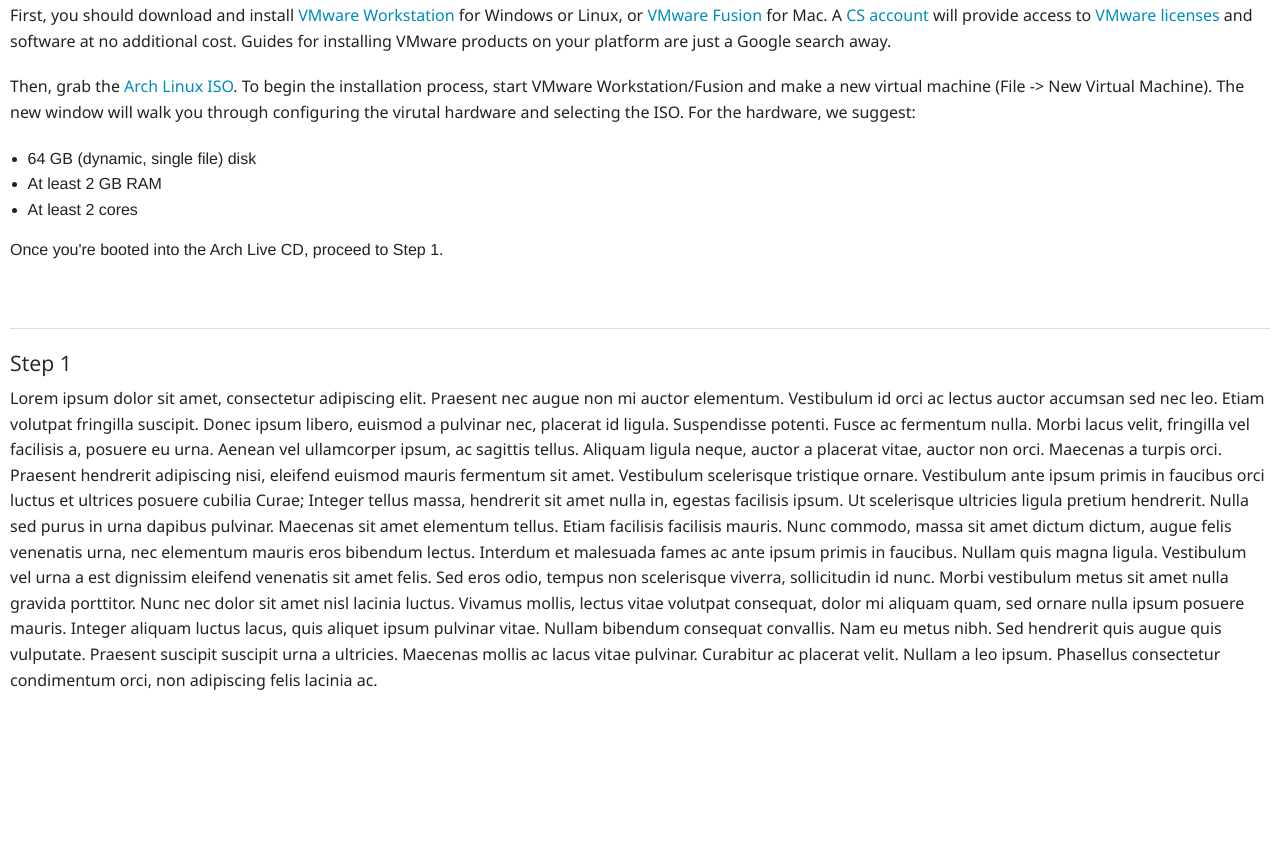
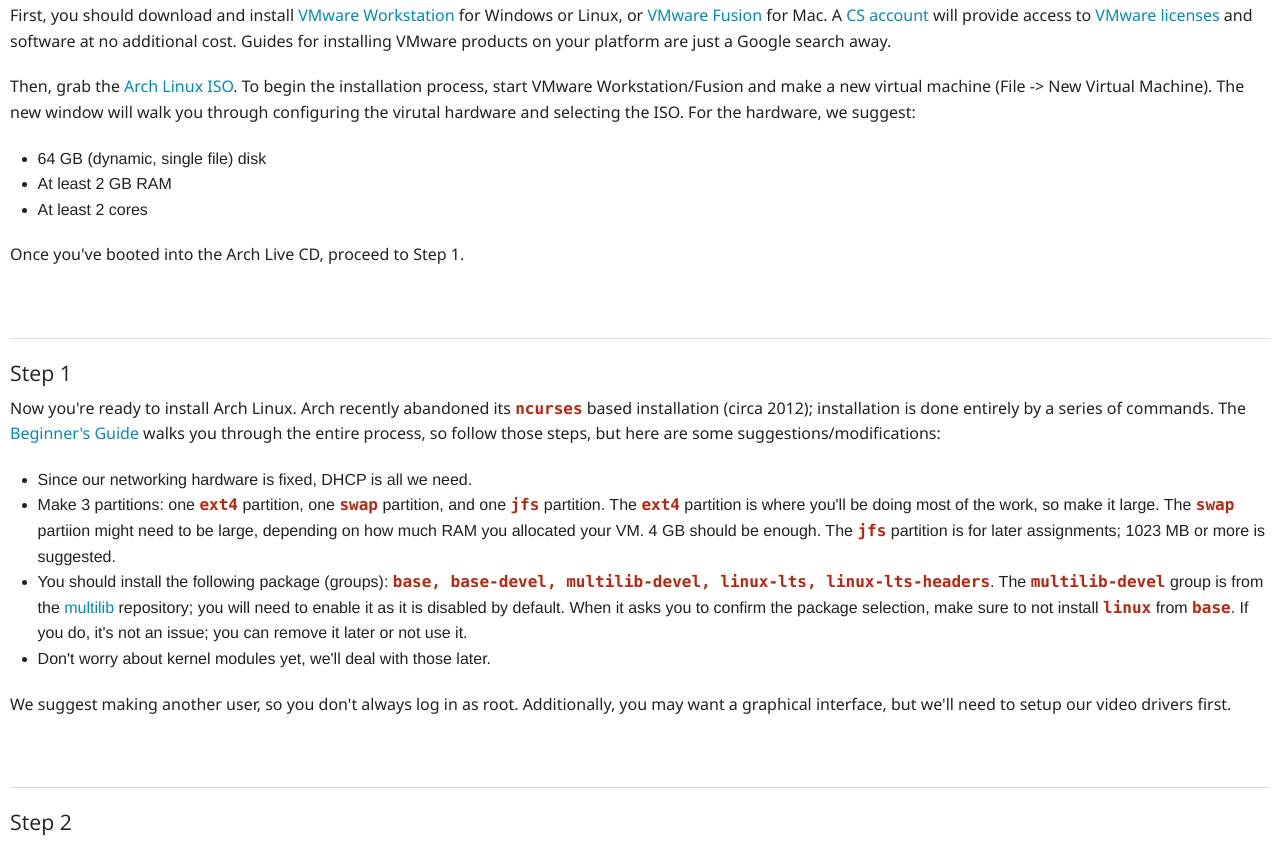
Before and after one commit to aetavakkol/cs4118-pub, a plain HTML site: page setup_guide/vm_setup.html in a window 1280 px wide. Shown: the part 485-1340 px from the top of the page. Before the commit the page ends 1208 px from the top, so only its background shows below. Drawn offline with nearby package versions, Linux system fonts and the light colour scheme.

Commit message:
Completed step 1.
Walking through the module building might be a little bit annoying...

```diff
--- a/setup_guide/vm_setup.html
+++ b/setup_guide/vm_setup.html
@@ -36,6 +36,9 @@
         i {
             font-size: 90%;
         }
+        ul {
+            padding-left: 10px;
+        }
         /* This div contains the entire page and applies an easthetically
            pleasing offset to the text inside */
         #container {
@@ -49,15 +52,16 @@
     <div data-magellan-expedition="fixed" class="smooth"
         style="position:fixed;top:0">
         <dl class="sub-nav">
-            <dd data-magellan-arrival="preface" class="active"><a
-            href="#preface">Preface</a></dd>
-            <dd data-magellan-arrival="step0"><a href="#step0">Step 0</a></dd>
             <!-- Copy a dd element like the one below. The name of the
                  data-magellan-arrival attribute and the href attribute of the
                  a tag should be unique and match (the href should be
                  preceeded by a '#'). The text of the a tag does not matter.
                  -->
+            <dd data-magellan-arrival="preface" class="active"><a
+            href="#preface">Preface</a></dd>
+            <dd data-magellan-arrival="step0"><a href="#step0">Step 0</a></dd>
             <dd data-magellan-arrival="step1"><a href="#step1">Step 1</a></dd>
+            <dd data-magellan-arrival="step2"><a href="#step2">Step 2</a></dd>
         </dl>
     </div>
 
@@ -122,51 +126,60 @@
             Virtual Machine). The new window will walk you through configuring
             the virutal hardware and selecting the ISO. For the hardware,
             we suggest:
-            <ul>
-                <li>64 GB (dynamic, single file) disk</li>
-                <li>At least 2 GB RAM</li>
-                <li>At least 2 cores</li>
-            </ul>
-            Once you're booted into the Arch Live CD, proceed to Step 1.
+        </p>
+        <ul>
+            <li>64 GB (dynamic, single file) disk</li>
+            <li>At least 2 GB RAM</li>
+            <li>At least 2 cores</li>
+        </ul>
+        <p>
+            Once you've booted into the Arch Live CD, proceed to Step 1.
         </p>
 
         <h5 data-magellan-destination="step1" id="step1" class="marker">A</h5>
         <hr>
         <h5>Step 1</h5>
         <p>
-            Lorem ipsum dolor sit amet, consectetur adipiscing elit. Praesent
-            nec augue non mi auctor elementum. Vestibulum id orci ac
-            lectus auctor accumsan sed nec leo. Etiam volutpat fringilla
-            suscipit. Donec ipsum libero, euismod a pulvinar nec, placerat
-            id ligula. Suspendisse potenti. Fusce ac fermentum nulla. Morbi
-            lacus velit, fringilla vel facilisis a, posuere eu urna. Aenean vel
-            ullamcorper ipsum, ac sagittis tellus. Aliquam ligula neque, auctor
-            a placerat vitae, auctor non orci. Maecenas a turpis orci. Praesent
-            hendrerit adipiscing nisi, eleifend euismod mauris fermentum sit
-            amet. Vestibulum scelerisque tristique ornare. Vestibulum ante ipsum
-            primis in faucibus orci luctus et ultrices posuere cubilia Curae;
+            Now you're ready to install Arch Linux. Arch recently abandoned
+            its <code>ncurses</code> based installation (circa 2012);
+            installation is done entirely by a series of commands. The <a
+            href="https://wiki.archlinux.org/index.php/Beginners'_Guide">Beginner's
+            Guide</a> walks you through the entire process, so follow those
+            steps, but here are some suggestions/modifications:
+        </p>
+        <ul>
+            <li>Since our networking hardware is fixed, DHCP is all
+                we need.</li>
+            <li>Make 3 partitions: one <code>ext4</code> partition,
+                one <code>swap</code> partition, and one <code>jfs</code>
+                partition. The <code>ext4</code> partition is where
+                you'll be doing most of the work, so make it large. The
+                <code>swap</code> partiion might need to be large,
+                depending on how much RAM you allocated your VM. 4 GB
+                should be enough. The <code>jfs</code> partition is for
+                later assignments; 1023 MB or more is suggested.</li>
+            <li>You should install the following package (groups):
+                <code>base, base-devel, multilib-devel, linux-lts,
+                linux-lts-headers</code>. The
+                <code>multilib-devel</code> group is from the <a
+                href="https://wiki.archlinux.org/index.php/Multilib">
+                multilib</a> repository; you will need to enable it as
+                it is disabled by default. When it asks you to confirm
+                the package selection, make sure to not install
+                <code>linux</code> from <code>base</code>. If you do, it's
+                not an issue; you can remove it later or not use it.</li>
+            <li>Don't worry about kernel modules yet, we'll deal with
+                those later.</li>
+        </ul>
+        <p>
+            We suggest making another user, so you don't always log in as
+            root. Additionally, you may want a graphical interface, but we'll
+            need to setup our video drivers first.
+        </p>
 
-            Integer tellus massa, hendrerit sit amet nulla in, egestas facilisis
-            ipsum. Ut scelerisque ultricies ligula pretium hendrerit. Nulla
-            sed purus in urna dapibus pulvinar. Maecenas sit amet elementum
-            tellus. Etiam facilisis facilisis mauris. Nunc commodo, massa
-            sit amet dictum dictum, augue felis venenatis urna, nec elementum
-            mauris eros bibendum lectus. Interdum et malesuada fames ac ante
-            ipsum primis in faucibus. Nullam quis magna ligula. Vestibulum vel
-            urna a est dignissim eleifend venenatis sit amet felis. Sed eros
-            odio, tempus non scelerisque viverra, sollicitudin id nunc. Morbi
-            vestibulum metus sit amet nulla gravida porttitor. Nunc nec dolor
-            sit amet nisl lacinia luctus.
-
-            Vivamus mollis, lectus vitae volutpat consequat, dolor mi
-            aliquam quam, sed ornare nulla ipsum posuere mauris. Integer
-            aliquam luctus lacus, quis aliquet ipsum pulvinar vitae. Nullam
-            bibendum consequat convallis. Nam eu metus nibh. Sed hendrerit
-            quis augue quis vulputate. Praesent suscipit suscipit urna a
-            ultricies. Maecenas mollis ac lacus vitae pulvinar. Curabitur
-            ac placerat velit. Nullam a leo ipsum. Phasellus consectetur
-            condimentum orci, non adipiscing felis lacinia ac.
-        </p>
+        <h5 data-magellan-destination="step2" id="step2" class="marker">A</h5>
+        <hr>
+        <h5>Step 2</h5>
     </div>
 
     <!-- Some more boilerplate tags -->
```
